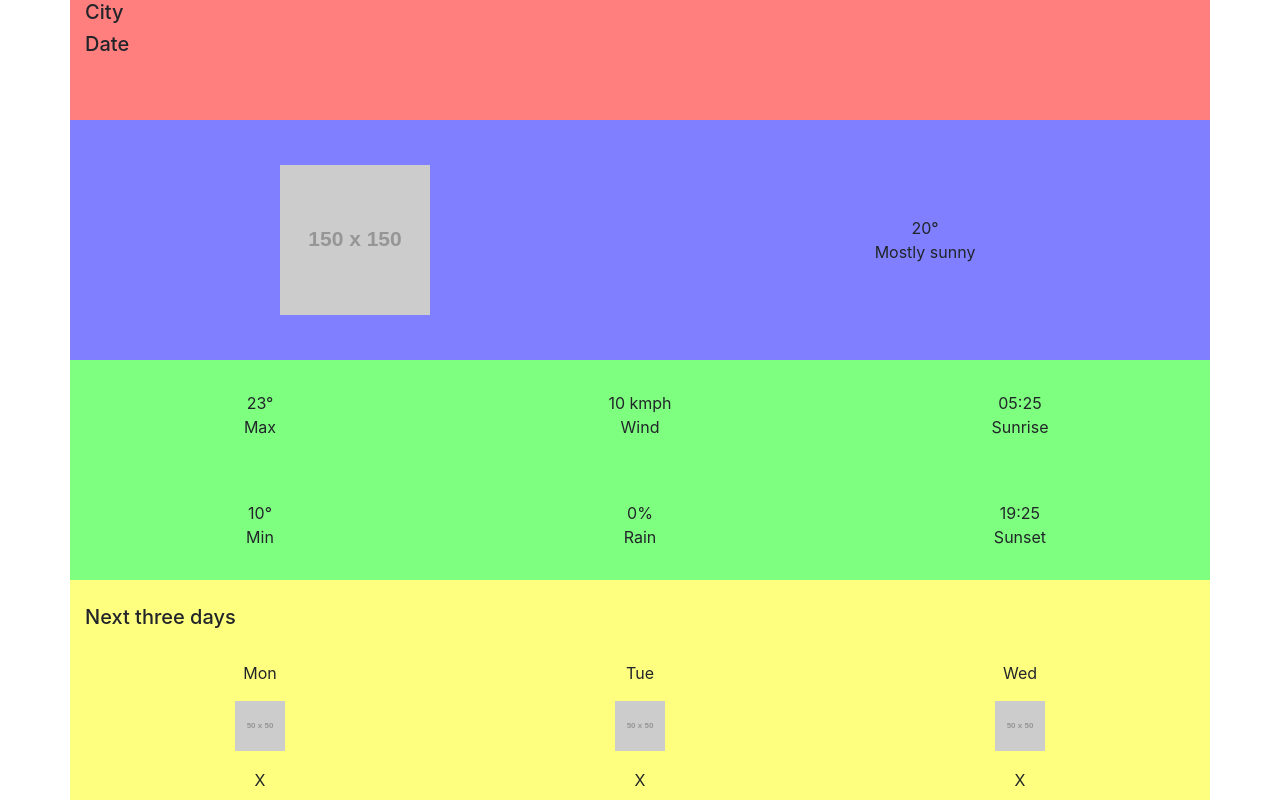
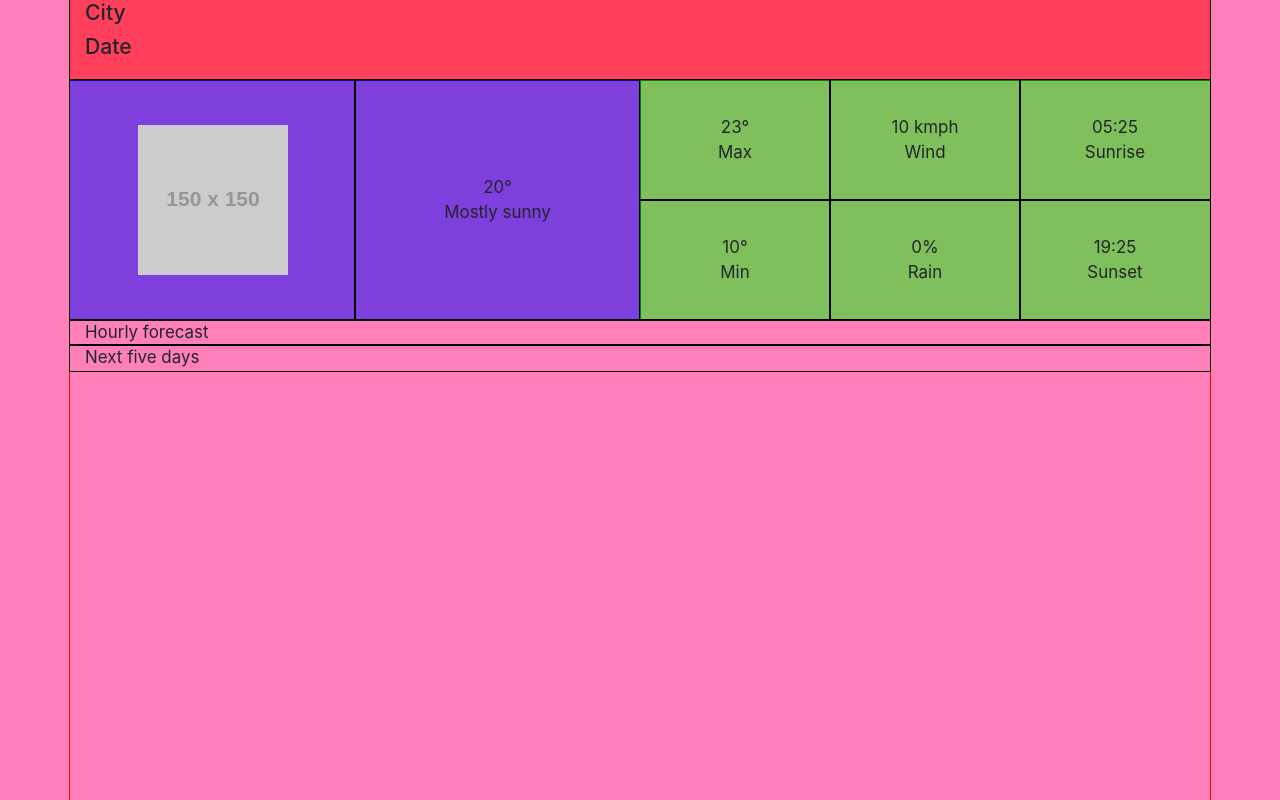
Before and after one commit to LGA-dev/weather-app, a website: page app/index.html in a window 1280 px wide. Drawn offline with Linux system fonts and the light colour scheme; placeholder pictures from the web are drawn by us.

Commit message:
Update layout

```diff
--- a/app/index.html
+++ b/app/index.html
@@ -10,10 +10,12 @@
 
 <body>
 
-  <main class="container d-flex flex-column">
+  <main class="container">
+    <div class="row">
 
-    <!-- Location and date -->
-    <div class="current-location row d-flex flex-column">
+      <!-- A) Location and date -->
+      <div class="col-12">
+        <div class="current-location row">
           <div class="current-location__content-container col-12">
             <!-- Location name -->
             <h5 class="current-location__name">City</h5>
@@ -21,8 +23,10 @@
             <h5 class="current-location__date">Date</h5>
           </div>
         </div>
+      </div>
 
-    <!-- Current temperature -->
+      <!-- B) Current temperature -->
+      <div class="col-12 col-md-6">
         <div class="current-temp row">
           <!-- Temperature icon -->
           <div class="current-temp__icon-container col-6 d-flex flex-column justify-content-center align-items-center">
@@ -41,8 +45,10 @@
             </div>
           </div>
         </div>
+      </div>
 
-    <!-- Current stats -->
+      <!-- C) Current stats -->
+      <div class="col-12 col-md-6">
         <div class="current-stats row text-center">
           <!-- Daily max temp -->
           <div class="daily-stats__max-temp col-4 d-flex flex-column justify-content-center align-items-center">
@@ -99,8 +105,15 @@
             </div>
           </div>
         </div>
+      </div>
 
-    <!-- Next three days forecast -->
+      <!-- D) Hourly forecast -->
+      <div class="col-12">
+        Hourly forecast
+      </div>
+
+      <!-- E) Next three days forecast -->
+      <div class="col-12">
         <div class="weather-forecast row d-flex justify-content-around">
           <!-- Section title -->
           <div class="weather-forecast__title col-12 d-flex justify-content-left align-items-center">
@@ -125,6 +138,14 @@
             <p class="weather-forecast__card--day-3--temps m-0">X</p>
           </div>
         </div>
+      </div>
+
+      <!-- F) Next five days forecast -->
+      <div class="col-12">
+        Next five days
+      </div>
+
+    </div>
   </main>
   <script src="./js/main.js"></script>
 </body>
--- /dev/null
+++ b/app/scss/_breakpoints.scss
@@ -0,0 +1,41 @@
+@include media-breakpoint-up(xs) {
+  body {
+    background-color: rgba(255, 255, 0, 0.5);
+  }
+}
+
+@include media-breakpoint-up(sm) {
+  body {
+    background-color: rgba(81, 255, 0, 0.5);
+  }
+}
+
+@include media-breakpoint-up(md) {
+  body {
+    background-color: rgba(0, 255, 213, 0.5);
+  }
+  // Display section D (md,lg,xl)
+  div.col-12:nth-child(4) {
+    display: block;
+  }
+  // Hide section E (md,lg,xl)
+  div.col-12:nth-child(5) {
+    display: none;
+  }
+  // Display section F (md,lg,xl)
+  div.col-12:nth-child(6) {
+    display: block;
+  }
+}
+
+@include media-breakpoint-up(lg) {
+  body {
+    background-color: rgba(0, 17, 255, 0.5);
+  }
+}
+
+@include media-breakpoint-up(xl) {
+  body {
+    background-color: rgba(255, 0, 119, 0.5);
+  }
+}
--- a/app/scss/main.scss
+++ b/app/scss/main.scss
@@ -1,38 +1,58 @@
+@import '../../node_modules/bootstrap/scss/bootstrap.scss';
+@import "node_modules/bootstrap/scss/functions";
+@import "node_modules/bootstrap/scss/variables";
+@import "node_modules/bootstrap/scss/mixins/_breakpoints";
 @import 'variables';
-@import '../../node_modules/bootstrap/scss/bootstrap.scss';
+
 
 .container {
-  // border: 1px solid black;
+  outline: 1px solid red;
   height: 100vh;
+}
+
+html {
+  font-size: calc(14px + (18 - 14) * ((100vw - 320px) / (1600 - 300))) !important;
+  height: 100%;
+}
+
+//Hide section D (xs,sm)
+div.col-12:nth-child(4) {
+  display: none;
+}
+
+//Hide section F (xs,sm)
+div.col-12:nth-child(6) {
+  display: none;
 }
 
 .current-location {
   background-color: rgba(255, 0, 0, 0.5);
-  // min-height: 10vh;
-  height: 15vh;
+  min-height: 10vh;
+  // height: 15vh;
 }
 
 .current-temp {
   background-color: rgba(0, 0, 255, 0.5);
-  // min-height: 30vh;
-  height: 30vh;
+  min-height: 30vh;
+  // height: 30vh;
 }
 
 .current-stats {
   background-color: rgba(0, 255, 0, 0.5);
-  // min-height: 30vh;
-  height: 27.5vh;
+  min-height: 30vh;
+  // height: 27.5vh;
 }
 
 .weather-forecast {
   background-color: rgba(255, 255, 0, 0.5);
-  // min-height: 30vh;
+  min-height: 30vh;
   // min-height: auto;
   // flex: 1;
-  height: 27.5vh;
+  // height: 27.5vh;
 }
 
-.col-3, .col-4,.col-6,.col-12 {
-  // border: 1px solid black;
-  // margin: 1rem;
+.col-3, .col-4, .col-6, .col-12 {
+  outline: 1px solid black;
 }
+
+@import 'breakpoints';
```
Also changed, not shown: app/css/main.css. Lines whose indentation alone changed are shown as unchanged.
